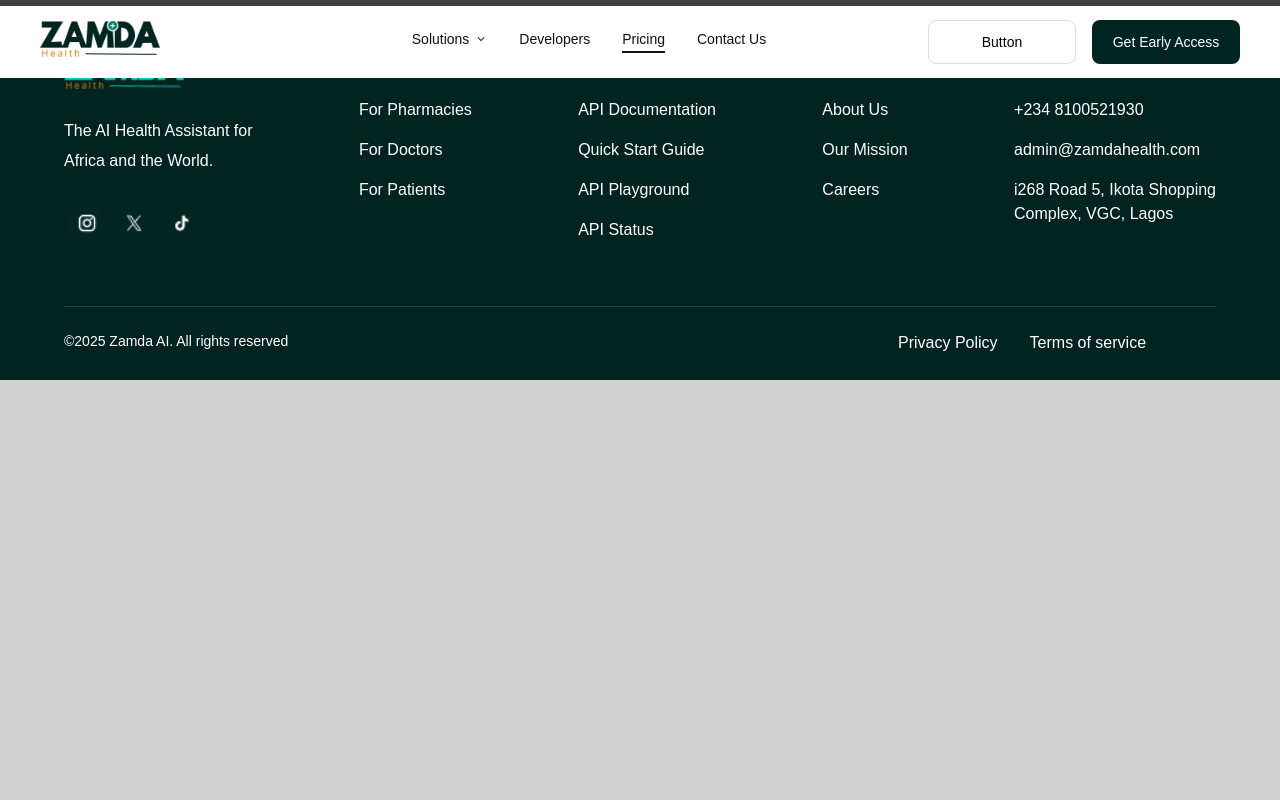
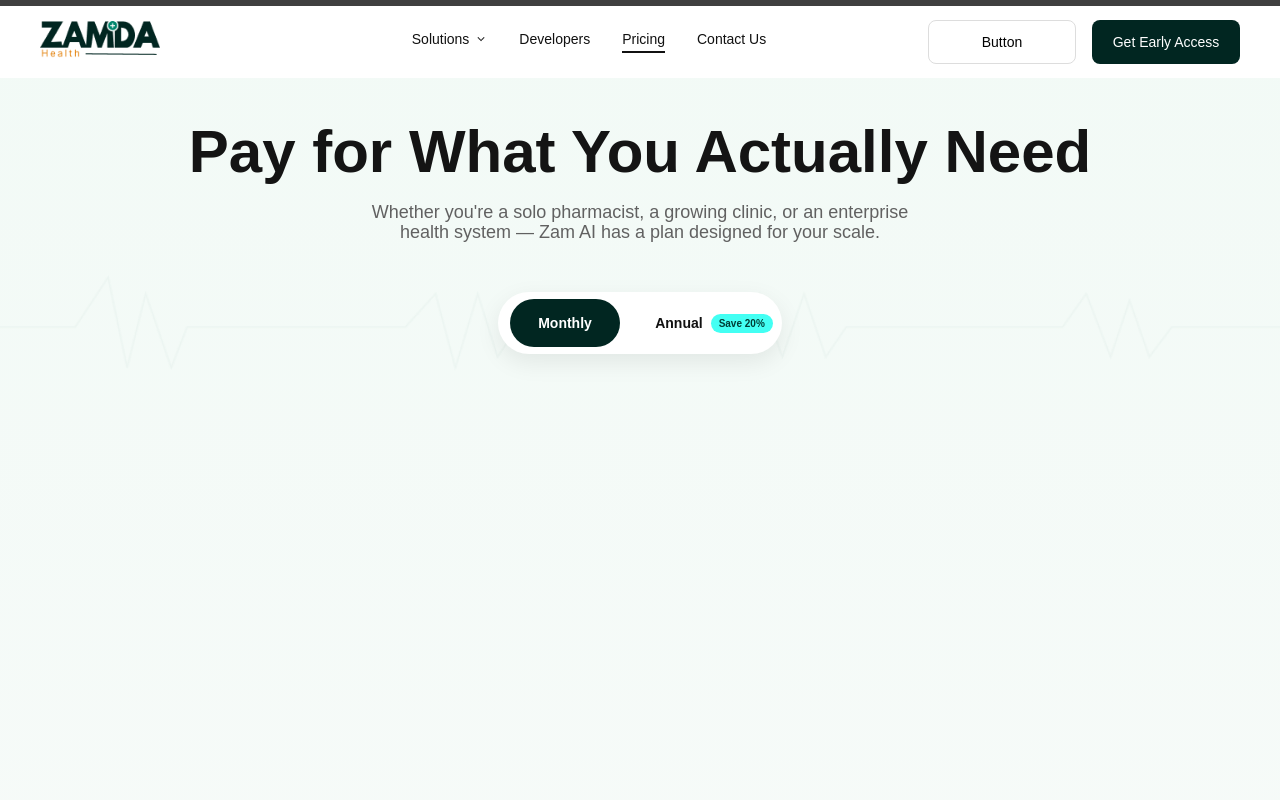
Before and after one commit to Zamdahealth/zamai-landing-page, a React (Vite) app: page /pricing in a window 1280 px wide. Shown: the top 800 px of the page. Built offline with nearby package versions, Linux system fonts and the light colour scheme.

Commit message:
Add PayFor component and styles; update Pricing page to include PayFor

```diff
--- /dev/null
+++ b/src/components/pricing/PayFor/PayFor.tsx
@@ -0,0 +1,54 @@
+import heartbeatLine from "../../../assets/heartbeat-line.png";
+
+import {
+  Section,
+  Container,
+  Heading,
+  Description,
+  PricingWrapper,
+  BackgroundLine,
+  ToggleContainer,
+  ActiveOption,
+  InactiveOption,
+  SaveBadge,
+} from "./styles";
+
+const PayFor = () => {
+  return (
+    <Section>
+      <Container>
+        <Heading>
+          Pay for What You Actually Need
+        </Heading>
+
+        <Description>
+          Whether you're a solo pharmacist, a growing clinic,
+          or an enterprise health system — Zam AI has a plan
+          designed for your scale.
+        </Description>
+
+        <PricingWrapper>
+          <BackgroundLine
+            src={heartbeatLine}
+            alt="Heartbeat Line"
+          />
+
+          <ToggleContainer>
+            <ActiveOption>
+              Monthly
+            </ActiveOption>
+
+            <InactiveOption>
+              Annual
+              <SaveBadge>
+                Save 20%
+              </SaveBadge>
+            </InactiveOption>
+          </ToggleContainer>
+        </PricingWrapper>
+      </Container>
+    </Section>
+  );
+};
+
+export default PayFor;
--- /dev/null
+++ b/src/components/pricing/PayFor/styles.ts
@@ -0,0 +1,138 @@
+import styled from "styled-components";
+
+export const Section = styled.section`
+  width: 100%;
+  padding: 120px 24px 100px;
+  background: linear-gradient(180deg, #f2faf6 0%, #f9fbfa 100%);
+  overflow: hidden;
+
+`;
+
+export const Container = styled.div`
+  width: 100%;
+  max-width: 1200px;
+  margin: 0 auto;
+  display: flex;
+  flex-direction: column;
+  align-items: center;margin-bottom: 1000px;
+`;
+
+export const Heading = styled.h2`
+  font-weight: 600;
+  font-style: Semi Bold;
+  font-size: 60px;
+  leading-trim: NONE;
+  line-height: 64px;
+  letter-spacing: -3%;
+  text-align: center;
+  color: #141414;
+
+  @media (max-width: 768px) {
+    font-size: 38px;
+    line-height: 46px;
+  }
+`;
+
+export const Description = styled.p`
+  max-width: 580px;
+  margin-top: 18px;
+  font-weight: 500;
+  font-style: Medium;
+  font-size: 18px;
+  leading-trim: NONE;
+  line-height: 20px;
+  letter-spacing: -1.5%;
+  text-align: center;
+  color: #616161;
+
+  @media (max-width: 768px) {
+    font-size: 15px;
+    line-height: 24px;
+    max-width: 100%;
+  }
+`;
+
+export const PricingWrapper = styled.div`
+  width: 100%;
+  margin-top: 50px;
+  position: relative;
+  display: flex;
+  justify-content: center;
+`;
+
+export const BackgroundLine = styled.img`
+  position: absolute;
+  top: 50%;
+  left: 50%;
+  width: 100vw;
+  min-width: 1440px;
+  transform: translate(-50%, -50%);
+  opacity: 0.5;
+  pointer-events: none;
+
+  @media (max-width: 768px) {
+    min-width: 900px;
+  }
+`;
+
+export const ToggleContainer = styled.div`
+  position: relative;
+  z-index: 2;
+  display: flex;
+  align-items: center;
+  background: #ffffff;
+  padding: 6px 12px;
+  box-shadow: 0 8px 25px rgba(0, 0, 0, 0.08);
+  width: 284px;
+  height: 62px;
+  border-radius: 100px;
+  gap: 34px;
+`;
+
+export const ActiveOption = styled.button`
+  height: 48px;
+  min-width: 110px;
+
+  border: none;
+  border-radius: 999px;
+
+  background: #012621;
+  color: #ffffff;
+
+  font-size: 14px;
+  font-weight: 600;
+
+  cursor: pointer;
+`;
+
+export const InactiveOption = styled.button`
+  height: 48px;
+  min-width: 120px;
+
+  border: none;
+  background: transparent;
+
+  color: #111111;
+
+  font-size: 14px;
+  font-weight: 600;
+
+  display: flex;
+  align-items: center;
+  justify-content: center;
+  gap: 8px;
+
+  cursor: pointer;
+`;
+
+export const SaveBadge = styled.span`
+  padding: 4px 8px;
+
+  border-radius: 999px;
+
+  background: #43FFF3;
+  color: #003d35;
+
+  font-size: 10px;
+  font-weight: 700;
+`;
--- a/src/components/routes/index.tsx
+++ b/src/components/routes/index.tsx
@@ -1,8 +1,9 @@
 // import React from "react";
-import { BrowserRouter, Routes, Route } from "react-router-dom";
+import { useEffect } from "react";
+import { BrowserRouter, Routes, Route, useLocation } from "react-router-dom";
 import Home from "../../pages/Home/Home";
 import Contact from "../../pages/Contact/Contact";
-// import Pricing from "../../pages/Pricing/Pricing";
+import Pricing from "../../pages/Pricing/Pricing";
 import Navbar from "../shared/Navbar/Navbar";
 import Footer from "../shared/Footer/Footer";
 
@@ -11,15 +12,26 @@
 const RootRouter = () => {
   return (
     <BrowserRouter>
+      <ScrollToTop />
       <Navbar />
       <Routes>
         <Route path="/" element={<Home />} />
         <Route path="/contact" element={<Contact />} />
-        {/* <Route path="/pricing" element={<Pricing />} /> */}
+        <Route path="/pricing" element={<Pricing />} />
       </Routes>
       <Footer />
     </BrowserRouter>
   );
 };
 
+const ScrollToTop = () => {
+  const { pathname } = useLocation();
+
+  useEffect(() => {
+    window.scrollTo({ top: 0, left: 0, behavior: "auto" });
+  }, [pathname]);
+
+  return null;
+};
+
 export default RootRouter;
--- a/src/pages/Contact/Contact.tsx
+++ b/src/pages/Contact/Contact.tsx
@@ -1,13 +1,13 @@
 import Faqs from "../../components/contact/Faqs/Faqs";
 import HearFromYou from "../../components/contact/HearFromYou/HearFromYou";
-// import MessageUs from "../../components/contact/MessageUs/MessageUs";
+import MessageUs from "../../components/contact/MessageUs/MessageUs";
 import ReachUs from "../../components/contact/ReachUs/ReachUs";
 
 function Contact() {
   return (
     <>
      <HearFromYou />
-     {/* <MessageUs /> */}
+     <MessageUs />
      <ReachUs />
      <Faqs />
     </>
--- a/src/pages/Pricing/Pricing.tsx
+++ b/src/pages/Pricing/Pricing.tsx
@@ -1,7 +1,9 @@
+import PayFor from "../../components/pricing/PayFor/PayFor";
+
 function Pricing() {
   return (
     <>
-
+     <PayFor/>
 
     </>
   );
```
